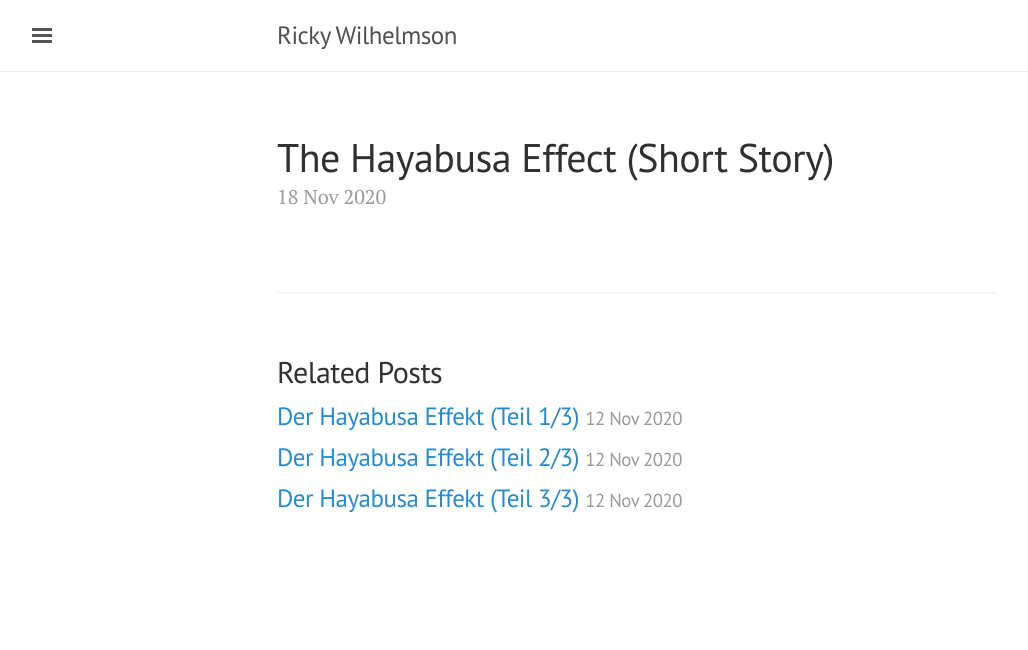
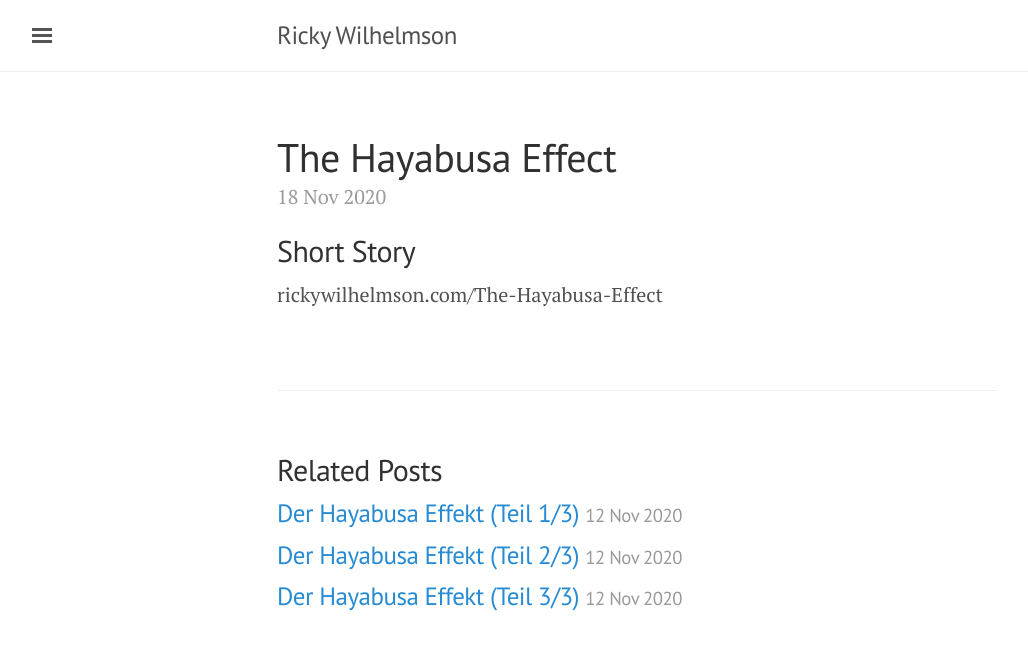
Before and after one commit to SOSTaler/sostaler.github.io, a Jekyll site: the page built from _posts/2020-11-18-The-Hayabusa-Effect.md, in a window 1280 px wide. Shown: the top 650 px of the page, without its empty margins (3-1031 px from the left). Built offline with Jekyll 4.4.1, drawn with Linux system fonts in a browser that asks for light colours; comment, search, counter and statistics services are not loaded.

Commit message:
Update 2020-11-18-The-Hayabusa-Effect.md

```diff
--- a/_posts/2020-11-18-The-Hayabusa-Effect.md
+++ b/_posts/2020-11-18-The-Hayabusa-Effect.md
@@ -1,5 +1,9 @@
 ---
 layout: post
-title: 'The Hayabusa Effect (Short Story)'
+title: 'The Hayabusa Effect'
 date: 2020-11-18 00:00:01
 ---
+
+## Short Story
+
+rickywilhelmson.com/The-Hayabusa-Effect
```
